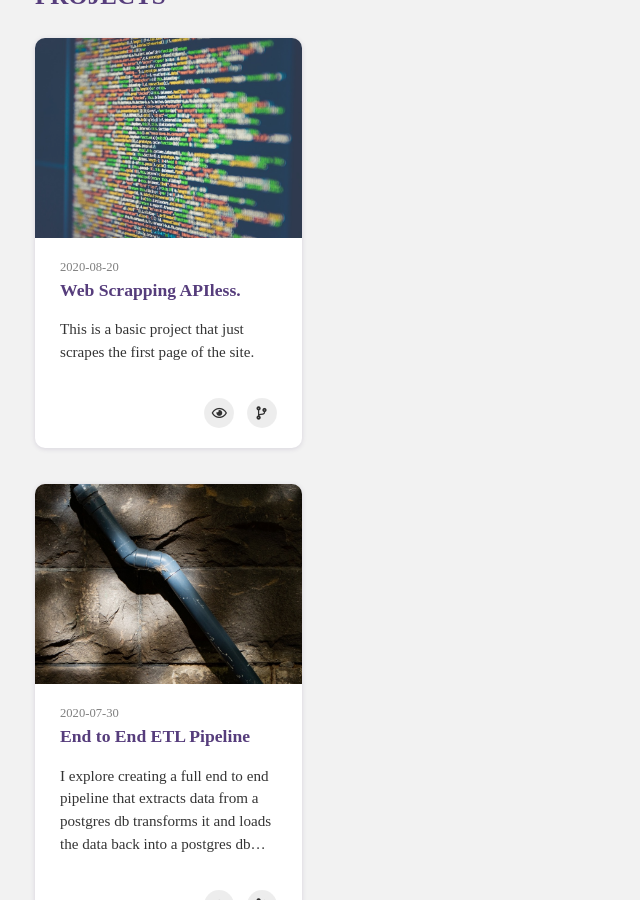
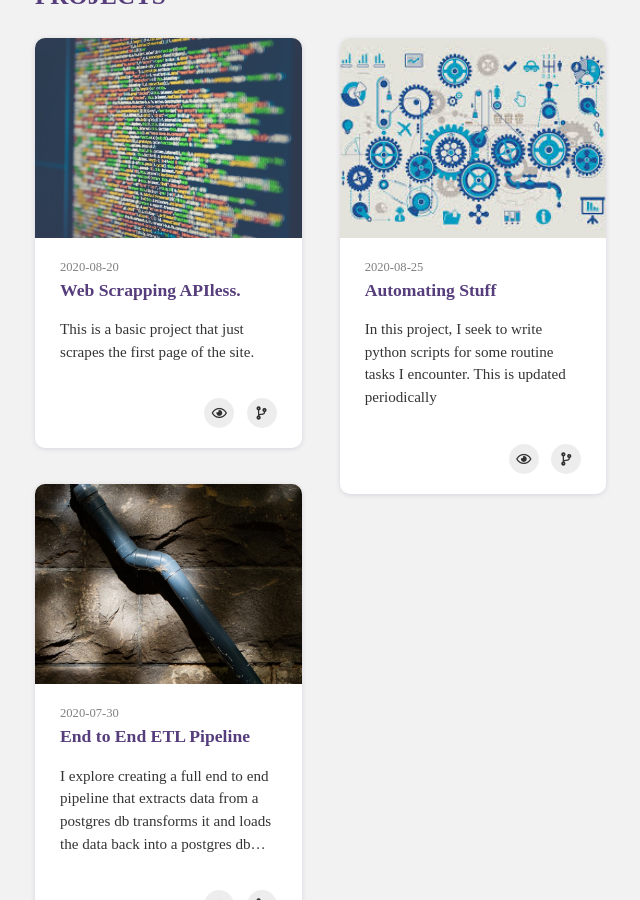
Before and after one commit to cliffordEmmanuel/cliffordEmmanuel.github.io, a Jekyll site: the page built from portfolio.html, in a window 1280 px wide and 900 px high, scrolled down 596 px. Shown: the whole window, without its empty margins (167-807 px from the left). Built offline with Jekyll 4.4.1, drawn with Linux system fonts in a browser that asks for light colours; nearby versions of some CDN libraries; some web fonts are replaced.

Commit message:
adding a new project

```diff
--- a/_data/projects.yml
+++ b/_data/projects.yml
@@ -36,3 +36,18 @@
         # - title : End to End ETL Pipeline.
         #   image : etl.png
         #   description : This project builds a typical end to end Extract Transform Load pipeline on a test data, using postgres, pyspark and AWS S3 bucket. https://github.com/cliffordEmmanuel/BlossomAcademy_DataEngineering/tree/master/project3 Click here to view on github</a>
+
+
+- project :
+    print : True # If 'False' is selected, it will not be displayed in 'home.html > aside > .proj-content'.
+    modal : False # If 'True' is selected, modal can open in 'portfolio.html'.
+    url :  https://github.com/cliffordEmmanuel/automating_the_boring_stuff
+    image : automate.jpeg # path: assets/project/
+    date : 2020-08-25
+    title : Automating Stuff
+    summary :  Using python for automating.
+    description :  In this project, I seek to write python scripts for some routine tasks I encounter. This is updated periodically
+    # contents :
+    #     # - title :
+    #     #   image :
+    #     #   description :
```
Also changed, not shown: assets/project/automate.jpeg (added).
